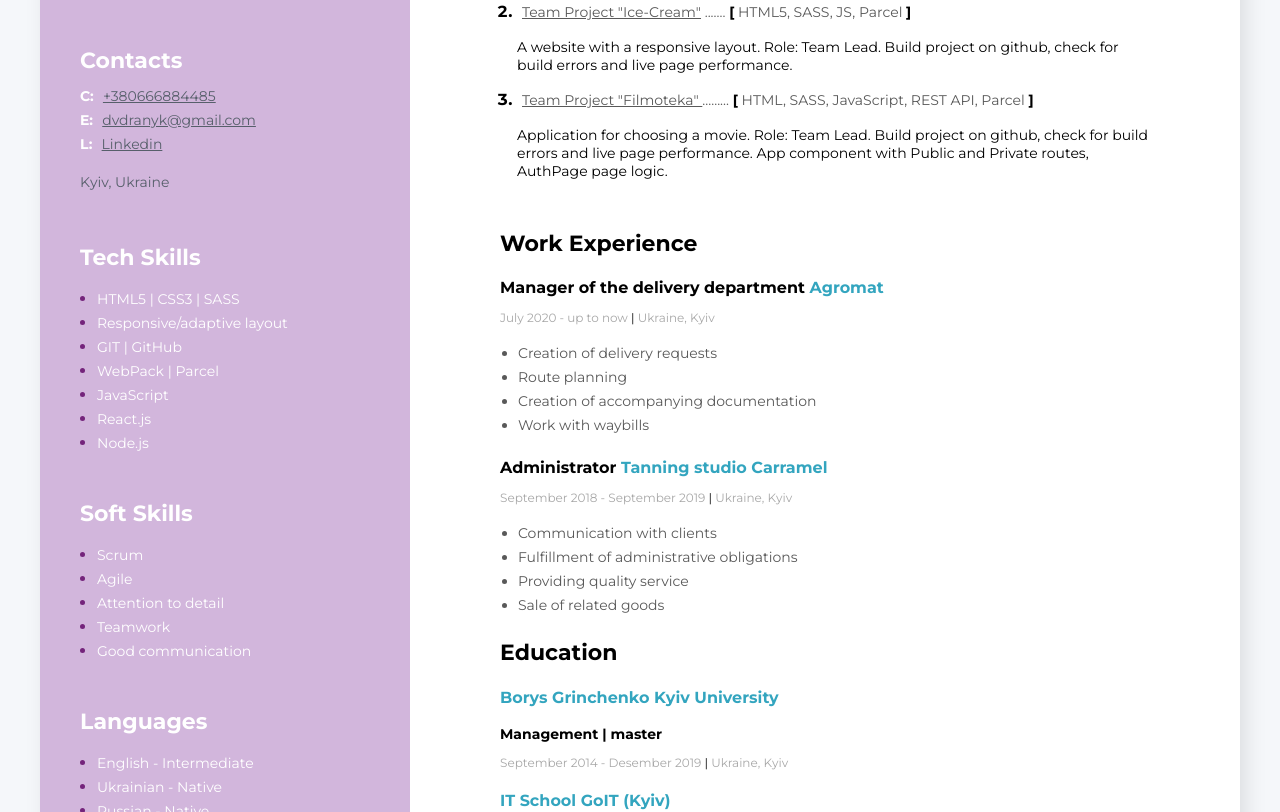
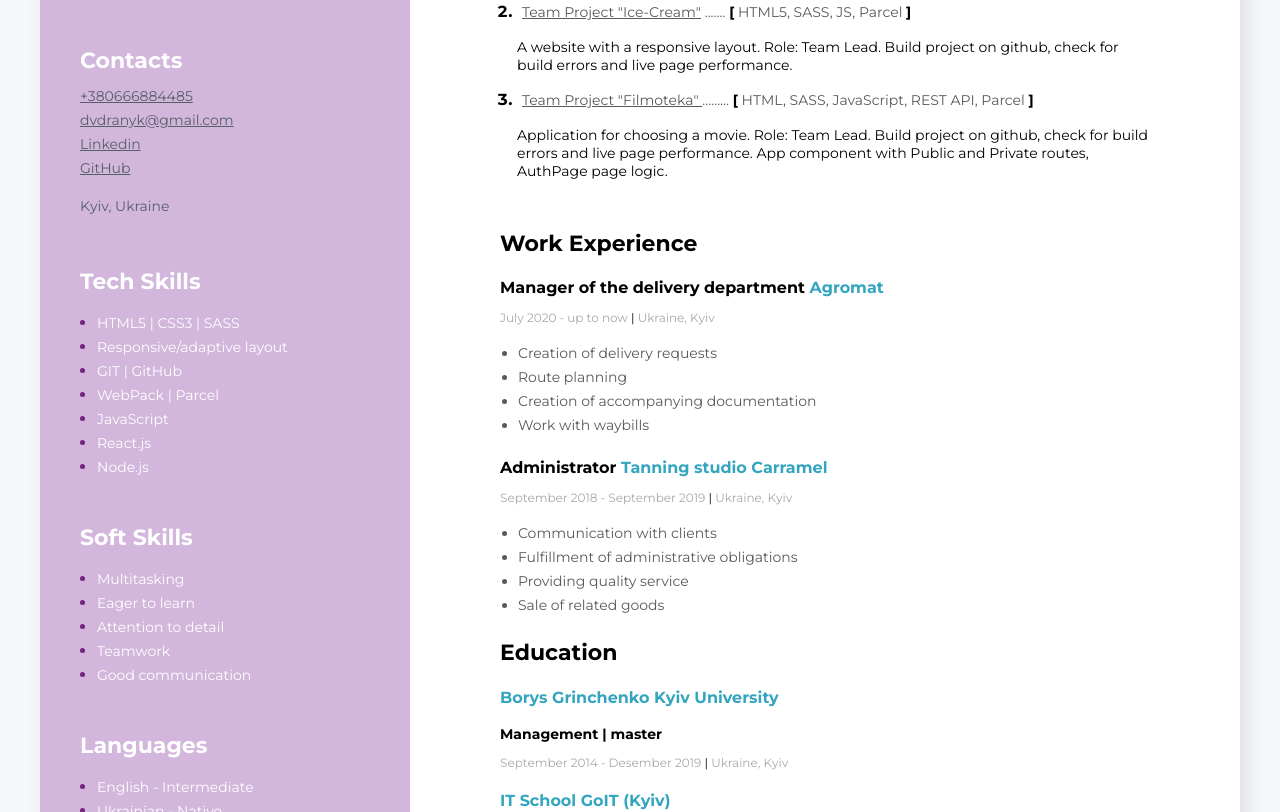
Before and after one commit to Dranyk/resume, a plain HTML site: page index.html in a window 1280 px wide. Shown: the part 576-1388 px from the top of the page. Drawn offline with Linux system fonts and the light colour scheme.

Commit message:
Update index.html

```diff
--- a/index.html
+++ b/index.html
@@ -187,21 +187,25 @@
         <div class="contact">
           <h3 class="sidebar-title">Contacts</h3>
           <div>
-            <span class="contact-type">C:</span>
             <a class="contact-link" href="tel:+380666884485">+380666884485</a>
           </div>
           <div>
-            <span class="contact-type">E:</span>
             <a class="contact-link" href="mailto:dvdranyk@gmail.com"
               >dvdranyk@gmail.com</a
             >
           </div>
           <div>
-            <span class="contact-type">L:</span>
             <a
               class="contact-link"
               href="https://www.linkedin.com/in/daria-dranyk"
               >Linkedin</a
+            >
+          </div>
+          <div>
+            <a
+              class="contact-link"
+              href="https://github.com/Dranyk"
+              >GitHub</a
             >
           </div>
           <div>
@@ -248,10 +252,10 @@
           <h3 class="sidebar-title">Soft Skills</h3>
           <ul class="soft-skills-list">
             <li class="soft-skills-item">
-              <span class="soft-skills-item-text">Scrum</span>
+              <span class="soft-skills-item-text">Multitasking</span>
             </li>
             <li class="soft-skills-item">
-              <span class="soft-skills-item-text">Agile</span>
+              <span class="soft-skills-item-text">Eager to learn</span>
             </li>
             <li class="soft-skills-item">
               <span class="soft-skills-item-text">Attention to detail</span>
```
